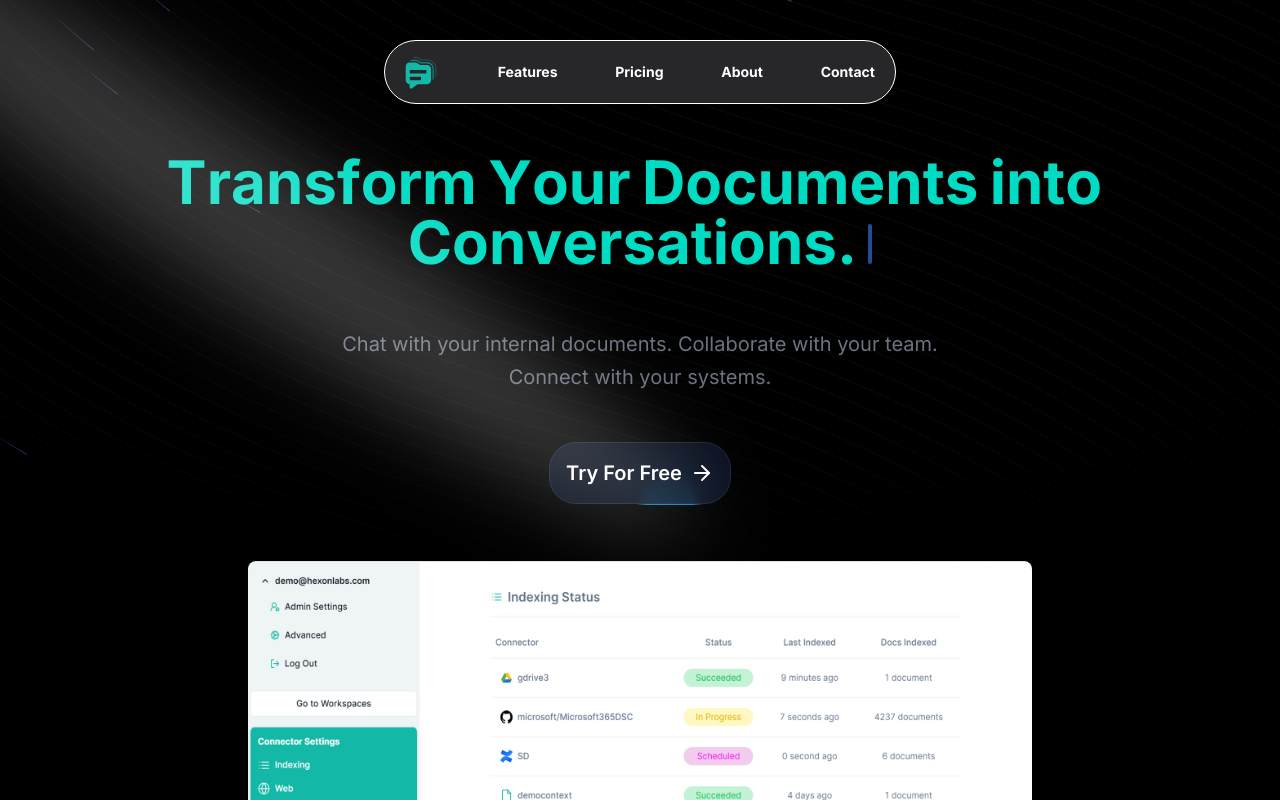
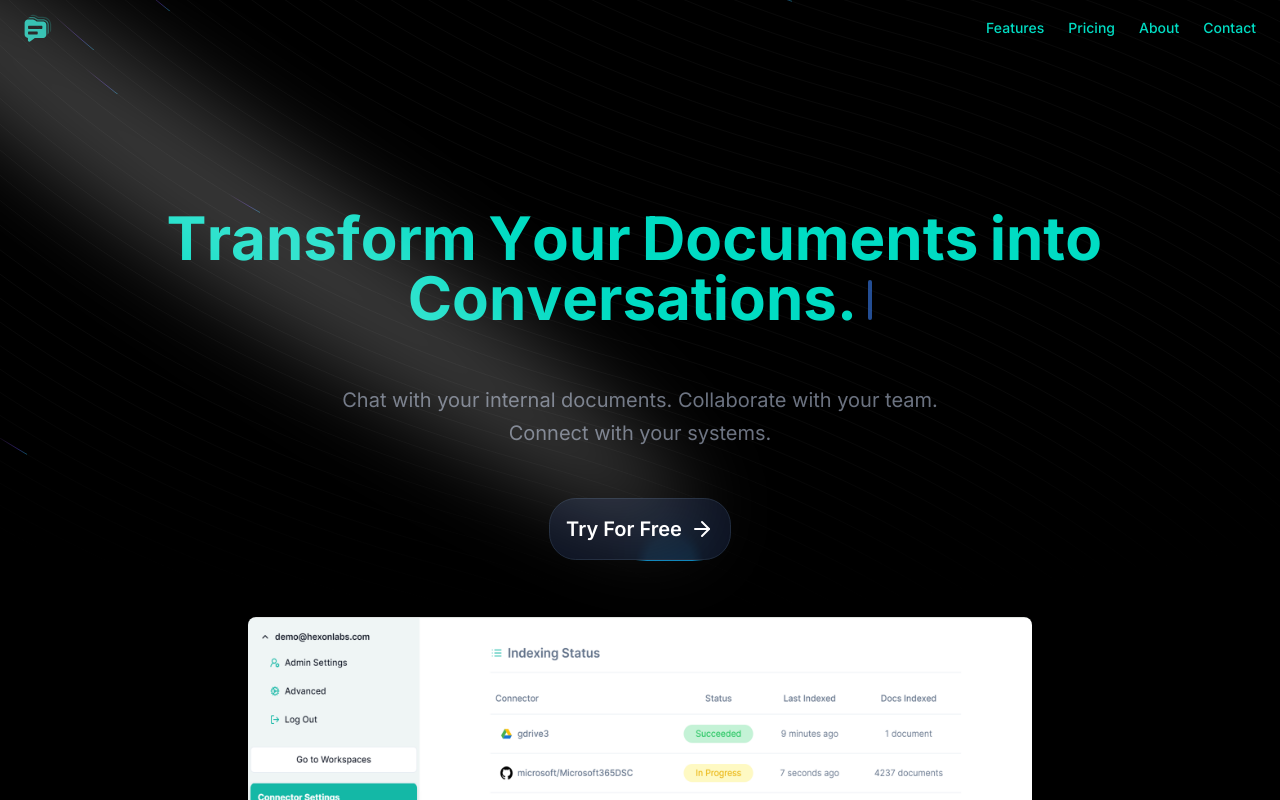
Before and after one commit to tarun-hexon/folder-chat-landing, a Next.js app: page / in a window 1280 px wide. Shown: the top 800 px of the page. Built offline with nearby package versions, Linux system fonts and the light colour scheme.

Commit message:
fix navbar

```diff
--- a/app/layout.tsx
+++ b/app/layout.tsx
@@ -2,7 +2,8 @@ import type { Metadata } from "next";
 import { Inter } from "next/font/google";
 import "./globals.css";
 import { BackgroundBeams } from "@/components/ui/background-beams";
-
+import Link from "next/link";
+import Image from "next/image";
 const inter = Inter({ subsets: ["latin"] });
 
 export const metadata: Metadata = {
@@ -21,6 +22,25 @@ export default function RootLayout({
       <link rel="icon" type="image/svg+xml" href="/assets/favicon.svg" />
       </head>
       <body className={inter.className}>
+      <header className="px-4 lg:px-6 h-14 flex items-center text-[#00dcc3]">
+          <Link className="flex items-center justify-center" href="/">
+            <Image src={'/assets/favicon.svg'} alt="folder.chat" width={30} height={30}/>
+          </Link>
+          <nav className="ml-auto flex gap-4 sm:gap-6">
+            <Link className="text-sm font-medium hover:underline underline-offset-4 duration-200" href="/#features">
+              Features
+            </Link>
+            <Link className="text-sm font-medium hover:underline underline-offset-4 duration-200" href="/pricing">
+              Pricing
+            </Link>
+            <Link className="text-sm font-medium hover:underline underline-offset-4 duration-200" href="/#about">
+              About
+            </Link>
+            <a className="text-sm font-medium hover:underline underline-offset-4 duration-200" href="mailto:info@hexonlabs.com">
+              Contact
+            </a>
+          </nav>
+        </header>
         {children}
         <BackgroundBeams className="-z-10 fixed h-full w-full"/>
         <footer className="flex flex-col gap-2 sm:flex-row py-6 w-full shrink-0 items-center px-4 md:px-6 border-t flex-wrap text-white">
--- a/app/page.jsx
+++ b/app/page.jsx
@@ -1,6 +1,7 @@
 'use client'
 import folderchat from '@/public/assets/folderchat.png'
 import checkIcon from '@/public/assets/Use_Checkmark.svg';
+import Link from 'next/link';
 import Image from "next/image"
 import { BackgroundGradient } from "@/components/ui/background-gradient"
 import { TypewriterEffect } from "@/components/ui/typewriter-effect";
@@ -87,25 +88,7 @@ export default function Home() {
   return (
       <div className="flex flex-col min-h-[100dvh] bg-transparent text-white flex-wrap m-0 z-50">
         <FloatingNav navItems={navItems} className="text-white bg-zinc-800 h-16 "/>
-        {/* <header className="px-4 lg:px-6 h-14 flex items-center text-[#00dcc3]">
-          <Link className="flex items-center justify-center" href="#">
-            <Image src={'/assets/favicon.svg'} alt="folder.chat" width={30} height={30}/>
-          </Link>
-          <nav className="ml-auto flex gap-4 sm:gap-6">
-            <Link className="text-sm font-medium hover:underline underline-offset-4 duration-200" href="#feature">
-              Features
-            </Link>
-            <Link className="text-sm font-medium hover:underline underline-offset-4 duration-200" href="#pricing">
-              Pricing
-            </Link>
-            <Link className="text-sm font-medium hover:underline underline-offset-4 duration-200" href="#about">
-              About
-            </Link>
-            <a className="text-sm font-medium hover:underline underline-offset-4 duration-200" href="mailto:info@hexonlabs.com">
-              Contact
-            </a>
-          </nav>
-        </header> */}
+
         <main className="flex-1 lg:mt-10 mt-28">
           <section className="w-full py-5 md:py-8 lg:py-16 xl:py-24 " id="about">
             <div className="container flex flex-col flex-wrap items-center justify-center space-y-12 px-4 md:px-6">
@@ -133,7 +116,7 @@ export default function Home() {
               />
             </div>
           </section>
-          <section className="w-full py-5 md:py-8 lg:py-16 xl:py-24" id="feature">
+          <section className="w-full py-5 md:py-8 lg:py-16 xl:py-24" id="features">
             <div className="w-full flex justify-around items-center px-4 md:px-6 flex-wrap flex-col lg:flex-row text-center gap-6 lg:gap-0">
               <div className="w-full lg:w-1/2 space-y-10">
                 <h2 className="text-3xl font-bold sm:text-4xl xl:text-5xl/none text-[#00dcc3]">
--- a/app/pricing/page.jsx
+++ b/app/pricing/page.jsx
@@ -52,7 +52,7 @@ const Pricing = () => {
 
   return (
     <div className="flex flex-col min-h-[100dvh] bg-transparent text-white flex-wrap m-0 z-50">
-      <header className="px-4 lg:px-6 h-14 flex items-center text-[#00dcc3]">
+      {/* <header className="px-4 lg:px-6 h-14 flex items-center text-[#00dcc3]">
           <Link className="flex items-center justify-center" href="/">
             <Image src={'/assets/favicon.svg'} alt="folder.chat" width={30} height={30}/>
           </Link>
@@ -65,7 +65,7 @@ const Pricing = () => {
               Contact
             </a>
           </nav>
-        </header>
+      </header> */}
     <section className="w-full py-5 md:py-8 lg:py-16 xl:py-16 h-full text-center space-y-10 text-white" id="pricing">
             <div className="w-full flex flex-col items-center justify-center gap-4 px-4 text-center md:px-6 space-y-5 flex-wrap">
               <h2 className="text-3xl font-bold sm:text-4xl md:text-5xl">Pricing</h2>
--- a/components/ui/floating-navbar.tsx
+++ b/components/ui/floating-navbar.tsx
@@ -29,15 +29,15 @@ export const FloatingNav = ({
     // Check if current is not undefined and is a number
     if (typeof current === "number") {
       let direction = current! - scrollYProgress.getPrevious()!;
-      // if (scrollYProgress.get() < 0.05) {
-      //   setVisible(false);
-      // } else {
-      //   if (direction < 0) {
-      //     setVisible(true);
-      //   } else {
-      //     setVisible(false);
-      //   }
-      // }
+      if (scrollYProgress.get() < 0.05) {
+        setVisible(false);
+      } else {
+        if (direction < 0) {
+          setVisible(true);
+        } else {
+          setVisible(false);
+        }
+      }
 
     }
   });
@@ -63,7 +63,7 @@ export const FloatingNav = ({
       >
         <Image src={logo} alt="folder.chat"/>
         {navItems.map((navItem: any, idx: number) => (
-          <Link
+          navItem.link !== '#contact' ? <Link
             key={`link=${idx}`}
             href={navItem.link}
             className={cn(
@@ -72,7 +72,11 @@ export const FloatingNav = ({
           >
             <span className="block sm:hidden">{navItem.icon}</span>
             <span className="sm:block lg:text-sm text-[10px]">{navItem.name}</span>
-          </Link>
+          </Link>:
+          <a href="mailto:info@hexonlabs.com" className={cn(
+            "relative dark:text-neutral-50 items-center flex space-x-1 text-white dark:hover:text-neutral-300 hover:text-neutral-500 font-bold"
+          )}><span className="block sm:hidden">{navItem.icon}</span>
+          <span className="sm:block lg:text-sm text-[10px]">{navItem.name}</span></a>
         ))}
 
       </motion.div>
```
